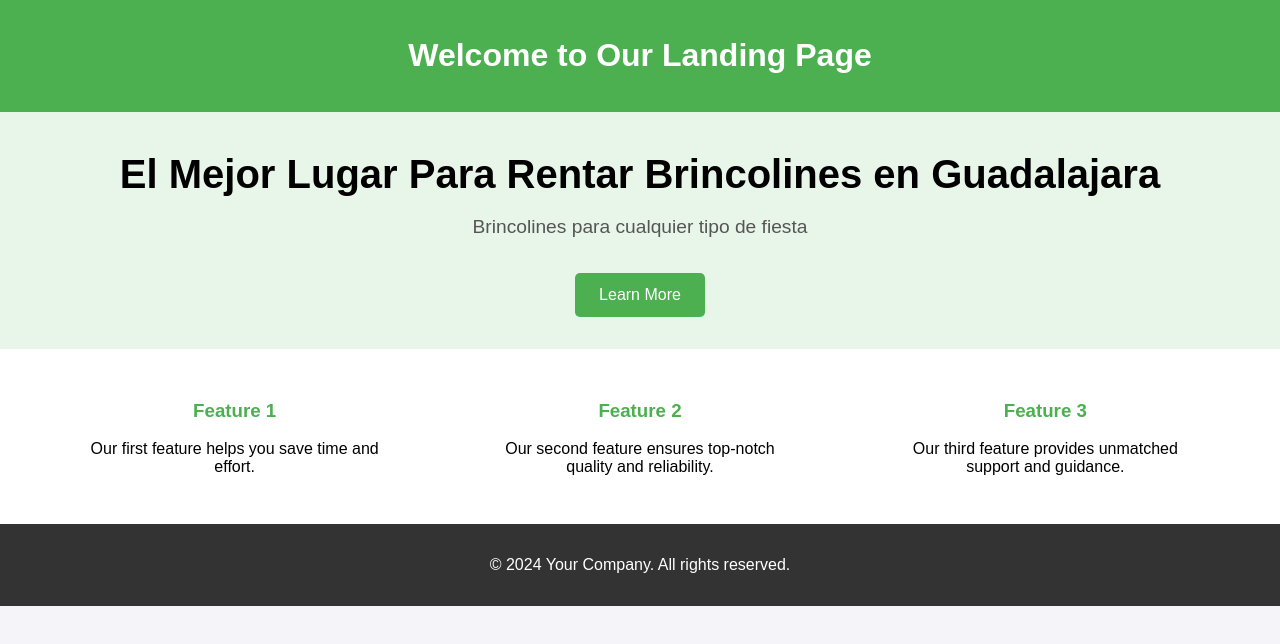
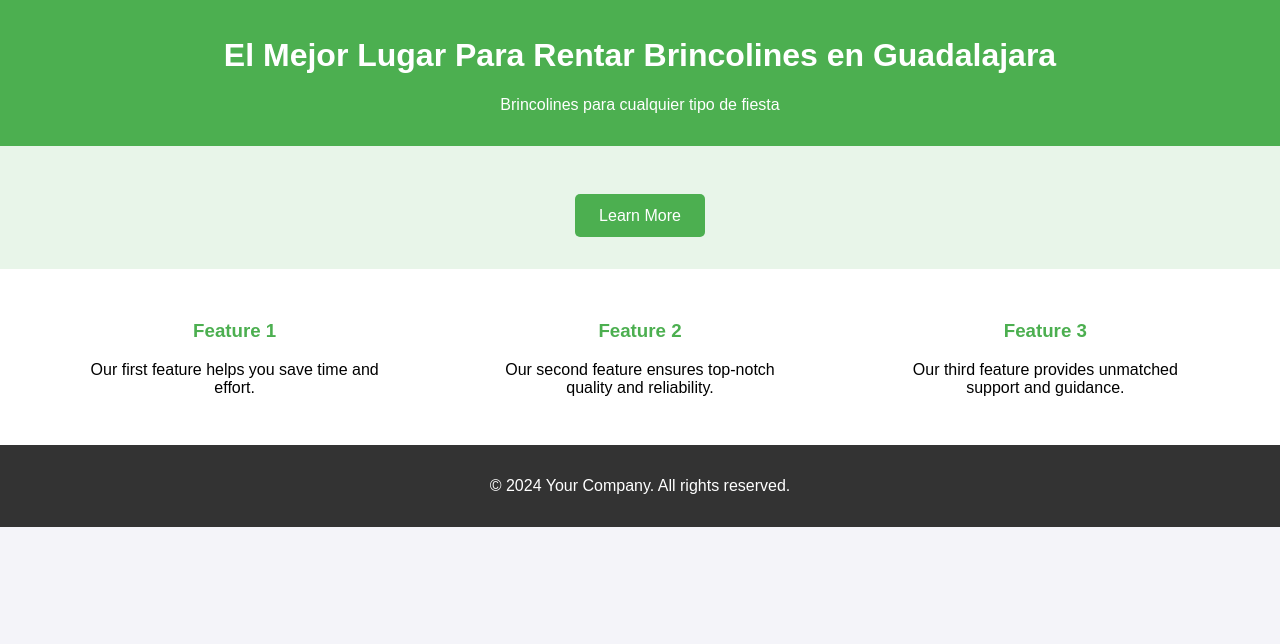
Before and after one commit to charlangas/brincolinesguadalajara.com, a plain HTML site: page index.html in a window 1280 px wide. Drawn offline with Linux system fonts and the light colour scheme.

Commit message:
Initial commit

```diff
--- a/index.html
+++ b/index.html
@@ -75,11 +75,10 @@
 </head>
 <body>
     <header>
-        <h1>Welcome to Our Landing Page</h1>
+        <h1>El Mejor Lugar Para Rentar Brincolines en Guadalajara</h1>
+        <p>Brincolines para cualquier tipo de fiesta</p>
     </header>
     <section class="hero">
-        <h1>El Mejor Lugar Para Rentar Brincolines en Guadalajara</h1>
-        <p>Brincolines para cualquier tipo de fiesta</p>
         <a href="#features" class="cta-button">Learn More</a>
     </section>
     <section id="features" class="features">
```
